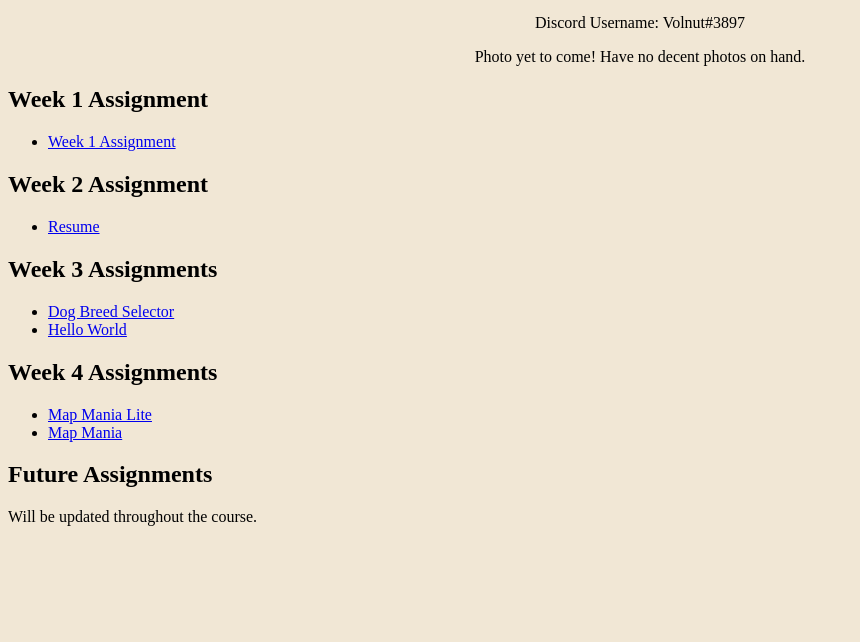
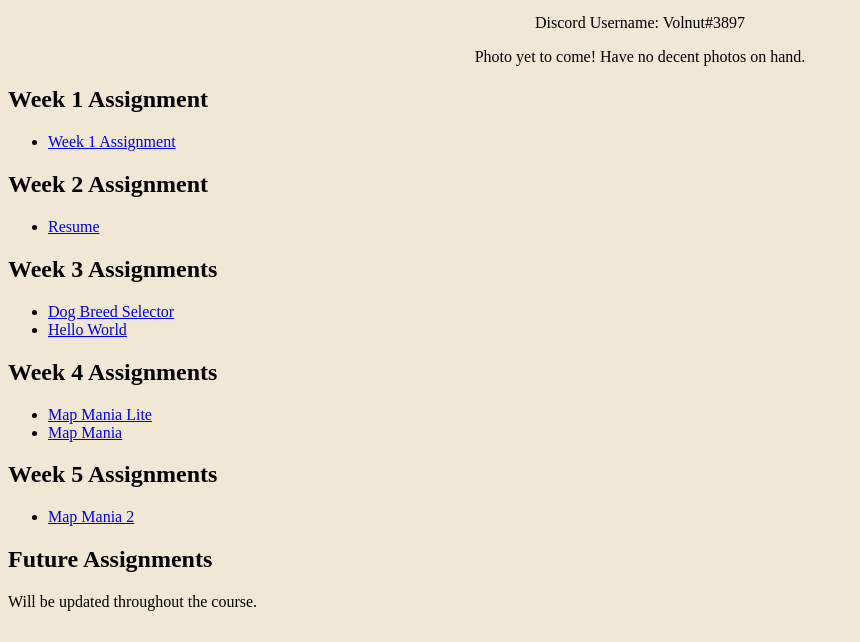
Before and after one commit to jmulla1/Portfolio, a plain HTML site: page index.html in a window 1280 px wide. Shown: the part 158-800 px from the top of the page, without its empty margins (0-860 px from the left). Drawn offline with Linux system fonts and the light colour scheme.

Commit message:
Add files via upload

```diff
--- a/index.html
+++ b/index.html
@@ -37,6 +37,12 @@
 
 </ul>
 
+<h2>Week 5 Assignments</h2>
+<ul class="a">
+    <li><a href="https://green-grass-07e925610.1.azurestaticapps.net/" <b>Map Mania 2 </b></a></li>
+
+
+</ul>
 
 
 
```
Also changed, not shown: index.css (line endings or trailing spaces).
